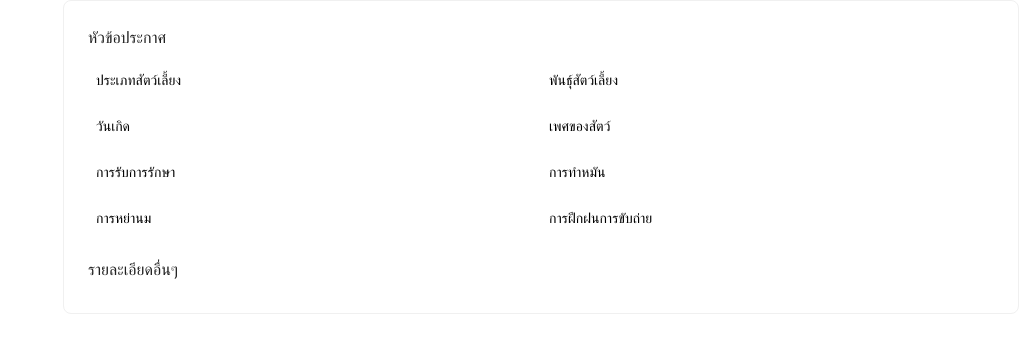
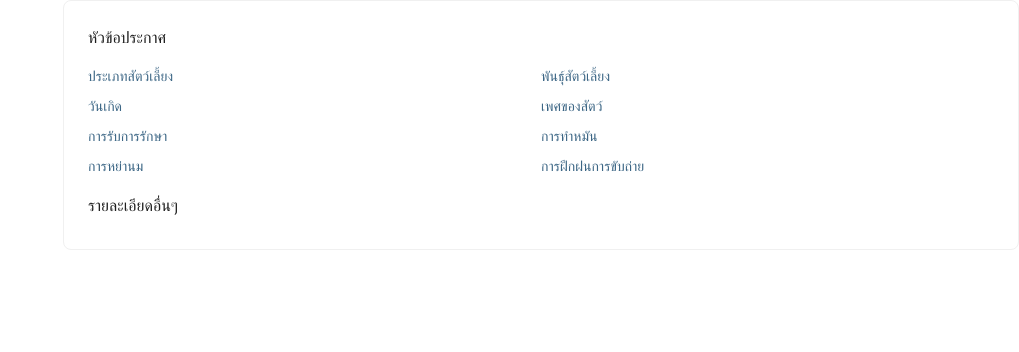
Before and after one commit to nnarct/WayToAdopt, a React (Vite) app in the folder client/: page /petdetails in a window 1280 px wide. Shown: the top 352 px of the page, without its empty margins (261-1280 px from the left). Built offline with nearby package versions, Linux system fonts and the light colour scheme; no server answers.

Commit message:
style: revert code

```diff
--- a/client/src/components/shared/DescriptionCard.tsx
+++ b/client/src/components/shared/DescriptionCard.tsx
@@ -1,26 +1,29 @@
 import React from "react";
-import { Space } from "antd";
+import { Flex } from "antd";
 import { Property } from "csstype";
-
-interface DescriptionCardProps {
-  title: string;
-  children: React.ReactNode;
-  justify?: Property.JustifyContent;
-  align?: Property.AlignItems;
-  vertical?: boolean;
-}
 
 const DescriptionCard = ({
   title,
   children,
+  vertical,
+  flexProps,
   justify,
   align,
-}: DescriptionCardProps) => {
+}: {
+  title: string;
+  children?: React.ReactNode;
+  vertical?: boolean;
+  flexProps?: React.HTMLAttributes<HTMLElement>;
+  justify?: Property.JustifyContent;
+  align?: Property.AlignItems;
+}) => {
   return (
-    <Space direction="vertical" style={{ padding: '4px 8px' }}>
-      <div style={{ fontWeight: 'bold', color: 'black' }}>{title}</div>
-      <div style={{ color: 'black' }}>{children}</div>
-    </Space>
+    <>
+      <Flex vertical={vertical} {...flexProps} justify={justify} align={align}>
+        <div className="text-primary font-black">{title}</div>
+        <div className="text-secondary">{children}</div>
+      </Flex>
+    </>
   );
 };
 
```
